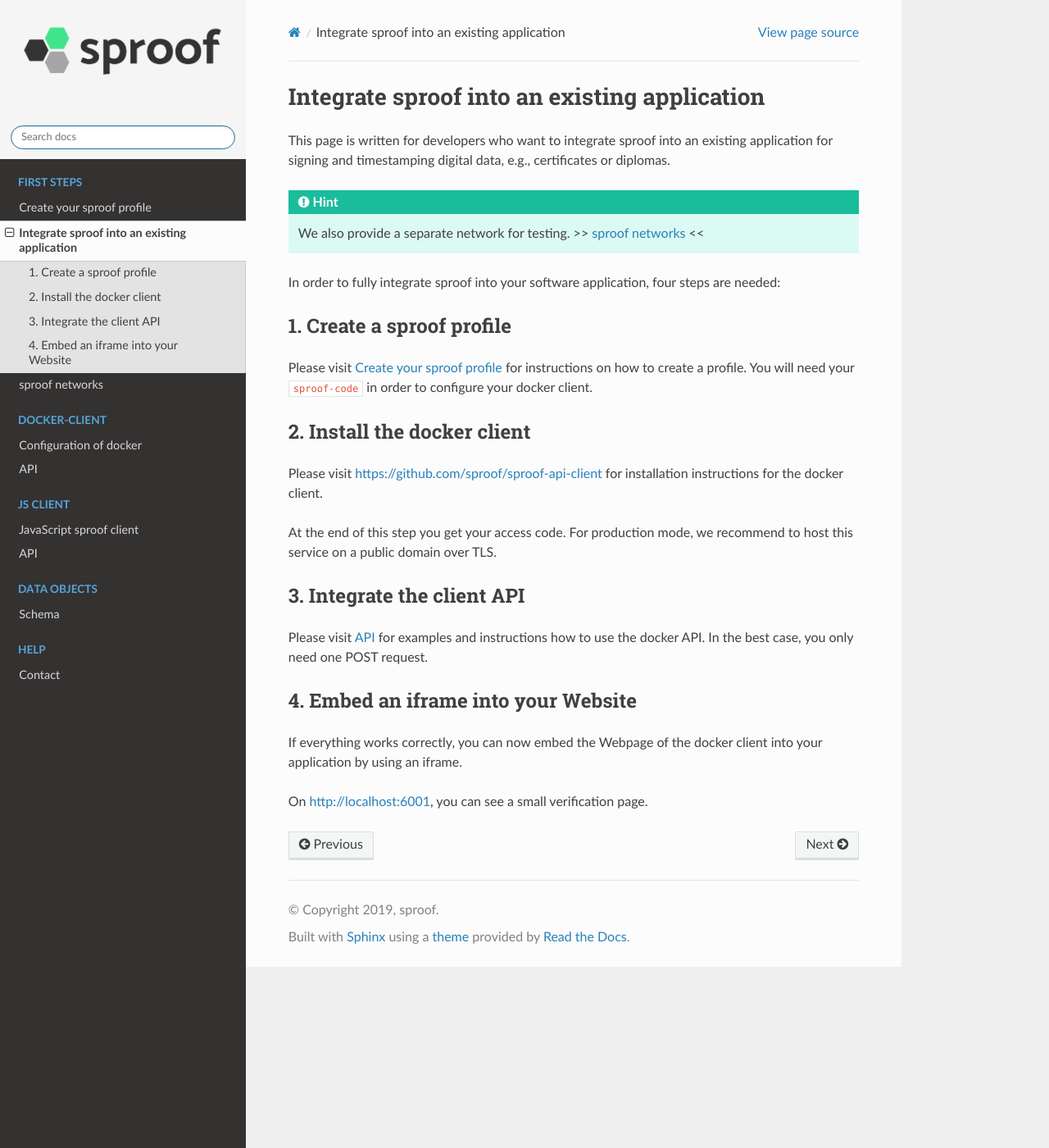
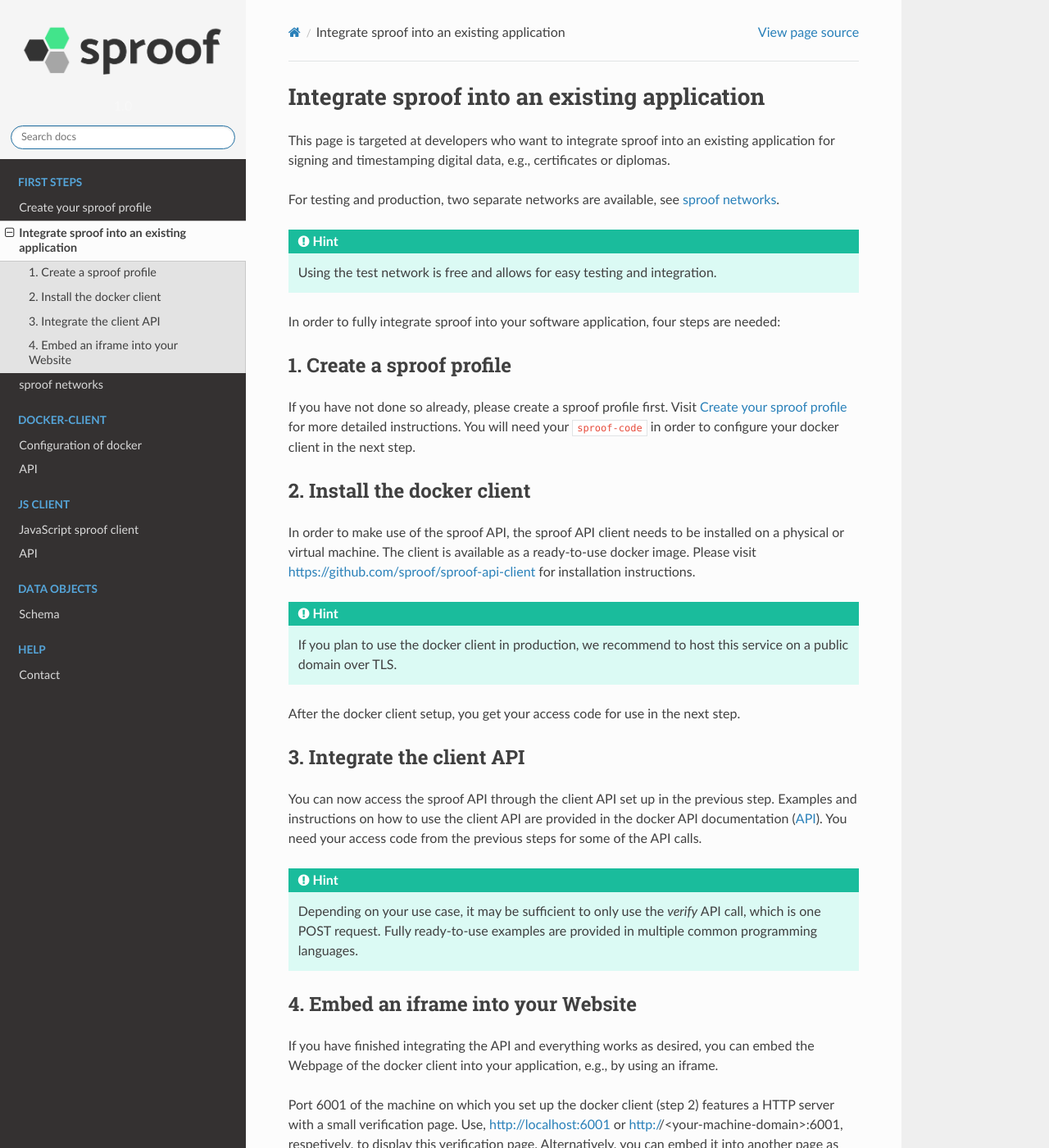
Before and after one commit to sproof/docs, a Sphinx documentation site: the page built from docs/first/integrate-sproof.rst, in a window 1280 px wide and 1400 px high. Shown: the whole window at 82% size. Built offline with Sphinx 7.4.7 and the Read the Docs theme 2.0.0, drawn with Linux system fonts in a browser that asks for light colours; some of the changed text lies outside the part shown.

Commit message:
Overhaul

```diff
--- a/docs/first/integrate-sproof.rst
+++ b/docs/first/integrate-sproof.rst
@@ -2,10 +2,12 @@
 Integrate sproof into an existing application
 ============
 
-This page is written for developers who want to integrate sproof into an existing application for signing and timestamping digital data, e.g., certificates or diplomas.
+This page is targeted at developers who want to integrate sproof into an existing application for signing and timestamping digital data, e.g., certificates or diplomas.
+
+For testing and production, two separate networks are available, see :doc:`network-sproof`.
 
 
-.. Hint:: We also provide a separate network for testing. >> :doc:`network-sproof` <<
+.. Hint:: Using the test network is free and allows for easy testing and integration.
 
 
 In order to fully integrate sproof into your software application, four steps are needed:
@@ -13,26 +15,31 @@
 1. Create a sproof profile
 ===============================
 
-Please visit :doc:`create-profile` for instructions on how to create a profile. You will need your ``sproof-code`` in order to configure your docker client.
+If you have not done so already, please create a sproof profile first. Visit :doc:`create-profile` for more detailed instructions. You will need your ``sproof-code`` in order to configure your docker client in the next step.
 
 
 2. Install the docker client
 ===============================
 
-Please visit https://github.com/sproof/sproof-api-client for installation instructions for the docker client.
+In order to make use of the sproof API, the sproof API client needs to be installed on a physical or virtual machine. The client is available as a ready-to-use docker image. Please visit https://github.com/sproof/sproof-api-client for installation instructions.
 
-At the end of this step you get your access code. For production mode, we recommend to host this service on a public domain over TLS.
 
+.. Hint:: If you plan to use the docker client in production, we recommend to host this service on a public domain over TLS.
+
+
+After the docker client setup, you get your access code for use in the next step.
 
 3. Integrate the client API
 ===============================
 
-Please visit :doc:`../docker/docker-api` for examples and instructions how to use the docker API. In the best case, you only need one POST request.
+You can now access the sproof API through the client API set up in the previous step. Examples and instructions on how to use the client API are provided in the docker API documentation (:doc:`../docker/docker-api`). You need your access code from the previous steps for some of the API calls.
+
+.. Hint:: Depending on your use case, it may be sufficient to only use the `verify` API call, which is one POST request. Fully ready-to-use examples are provided in multiple common programming languages.
 
 
 4. Embed an iframe into your Website
 ===============================
 
-If everything works correctly, you can now embed the Webpage of the docker client into your application by using an iframe.
+If you have finished integrating the API and everything works as desired, you can embed the Webpage of the docker client into your application, e.g., by using an iframe.
 
-On http://localhost:6001, you can see a small verification page.
+Port 6001 of the machine on which you set up the docker client (step 2) features a HTTP server with a small verification page. Use, http://localhost:6001 or http://<your-machine-domain>:6001, respetively, to display this verification page. Alternatively, you can embed it into another page as described above.
```
